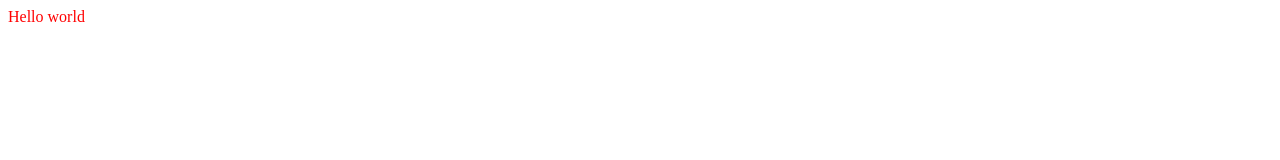
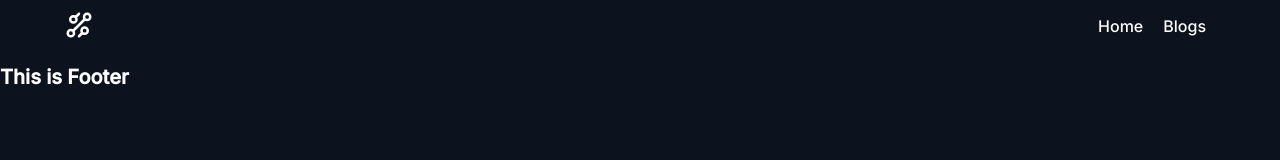
Before and after one commit to awesomedev08/techhub-blog, a Gatsby site in the folder web/: page / in a window 1280 px wide. Built offline with nearby package versions, Linux system fonts and the light colour scheme; Gatsby itself is replaced by a stand-in of ours.

Commit message:
adding header

```diff
--- /dev/null
+++ b/web/gatsby-browser.js
@@ -0,0 +1,3 @@
+// fonts
+import '@fontsource/poppins/500.css';
+import '@fontsource/inter/500.css';
--- a/web/package.json
+++ b/web/package.json
@@ -15,7 +15,10 @@
 		"clean": "gatsby clean"
 	},
 	"dependencies": {
+		"@fontsource/inter": "^4.5.2",
+		"@fontsource/poppins": "^4.5.1",
 		"babel-plugin-styled-components": "^2.0.2",
+		"clsx": "^1.1.1",
 		"gatsby": "^4.6.0",
 		"gatsby-plugin-image": "^2.6.0",
 		"gatsby-plugin-sharp": "^4.6.0",
@@ -23,8 +26,10 @@
 		"gatsby-source-filesystem": "^4.6.0",
 		"gatsby-source-sanity": "^7.3.2",
 		"gatsby-transformer-sharp": "^4.6.0",
+		"normalize.css": "^8.0.1",
 		"react": "^17.0.1",
 		"react-dom": "^17.0.1",
+		"react-icons": "^4.3.1",
 		"styled-components": "^5.3.3"
 	},
 	"devDependencies": {
--- /dev/null
+++ b/web/src/components/Footer.js
@@ -0,0 +1,11 @@
+import React from 'react';
+
+function Footer() {
+  return (
+    <div>
+      <h1>This is Footer</h1>
+    </div>
+  );
+}
+
+export default Footer;
--- /dev/null
+++ b/web/src/components/Header.js
@@ -0,0 +1,77 @@
+import React, { useEffect, useState } from 'react';
+import { Link } from 'gatsby';
+import clsx from 'clsx';
+import { MdClose, MdMenu } from 'react-icons/md';
+import HeaderStyles from '../styles/HeaderStyles';
+import Logo from './Logo';
+import ActionButton from './buttons/ActionButton';
+
+function Header() {
+  const [isMobile, setIsMobile] = useState(false);
+  const [isNavOpen, setIsNavOpen] = useState(false);
+  console.log('test');
+
+  useEffect(() => {
+    const checkWidth = () => {
+      setIsMobile(window.matchMedia('(max-width: 768px)').matches);
+    };
+
+    checkWidth();
+    window.addEventListener('resize', checkWidth);
+  }, []);
+
+  return (
+    <HeaderStyles>
+      <div className="bg" />
+      <div className="container">
+        <div className="header__container">
+          <div className="logo">
+            <Logo />
+          </div>
+          <div
+            className={clsx(
+              'nav__wrapper',
+              isMobile && 'mobileNav',
+              isNavOpen && 'open'
+            )}
+          >
+            {isMobile && (
+              <>
+                <ActionButton
+                  // className="mobileMenuBtn"
+                  onKeyDown={() => setIsNavOpen(!isNavOpen)}
+                  onClick={() => setIsNavOpen(!isNavOpen)}
+                >
+                  <MdMenu />
+                </ActionButton>
+                <div className="mobileNavBg" />
+              </>
+            )}
+
+            <nav>
+              {isMobile && (
+                <ActionButton
+                  className="mobileMenuCloseBtn"
+                  onClick={() => setIsNavOpen(!isNavOpen)}
+                  onKeyDown={() => setIsNavOpen}
+                >
+                  <MdClose />
+                </ActionButton>
+              )}
+              <ul>
+                <li>
+                  <Link to="/">Home</Link>
+                </li>
+                <li>
+                  <Link to="/blogs">Blogs</Link>
+                </li>
+              </ul>
+            </nav>
+          </div>
+        </div>
+      </div>
+    </HeaderStyles>
+  );
+}
+
+export default Header;
--- /dev/null
+++ b/web/src/components/Layout.js
@@ -0,0 +1,18 @@
+import React from 'react';
+import Header from './Header';
+import GlobalStyles from '../styles/GlobalStyles';
+import 'normalize.css/normalize.css';
+import Footer from './Footer';
+
+function Layout({ children }) {
+  return (
+    <>
+      <GlobalStyles />
+      <Header />
+      {children}
+      <Footer />
+    </>
+  );
+}
+
+export default Layout;
--- /dev/null
+++ b/web/src/components/Logo.js
@@ -0,0 +1,13 @@
+import React from 'react';
+import { GrTechnology } from 'react-icons/gr';
+import LogoStyles from '../styles/LogoStyles';
+
+function Logo() {
+  return (
+    <LogoStyles to="/">
+      <GrTechnology />
+    </LogoStyles>
+  );
+}
+
+export default Logo;
--- /dev/null
+++ b/web/src/components/buttons/ActionButton.js
@@ -0,0 +1,17 @@
+import React from 'react';
+import ActionButtonStyles from '../../styles/buttons/ActionButtonStyles';
+
+function ActionButton({ children, ...rest }) {
+  return (
+    <ActionButtonStyles
+      className="mobileMenuBtn"
+      role="button"
+      tabIndex={0}
+      {...rest}
+    >
+      {children}
+    </ActionButtonStyles>
+  );
+}
+
+export default ActionButton;
--- a/web/src/pages/index.js
+++ b/web/src/pages/index.js
@@ -1,6 +1,6 @@
 import React from 'react';
-import IndexStyles from '../styles/IndexStyles';
+import Layout from '../components/Layout';
 
-const IndexPage = () => <IndexStyles>Hello world</IndexStyles>;
+const IndexPage = () => <Layout />;
 
 export default IndexPage;
--- /dev/null
+++ b/web/src/styles/GlobalStyles.js
@@ -0,0 +1,47 @@
+import { createGlobalStyle } from 'styled-components';
+
+const GlobalStyles = createGlobalStyle`
+  *{
+    margin: 0;
+    padding: 0;
+    box-sizing: border-box;
+  }
+  :root{
+    --primary: #4A46EB;
+    --secondary: #753AFF;
+    --darkBlue: #070747;
+    --darkPurple: #0E0034;
+    --black-1: #0D121F;
+    --black-2: #121826;
+    --white-1: #C6BED9;
+    --gray: #64718A;
+    --grey: var(--gray);
+    --white: white;
+    --black: black;
+  }
+  html{
+    font-size: 10px;
+  }
+  body{
+    min-height: 100vh;
+    width: 100%;
+    font-family: 'Inter';
+    background: var(--black-1);
+    color: var(--white);
+  }
+  a{
+    text-decoration: none;
+    color: var(--white);
+  }
+  .container{
+    max-width: 1200px;
+    margin: 0 auto;
+    width: 90%;
+  }
+  img, svg{
+    height: 100%;
+    width: 100%;
+  }
+`;
+
+export default GlobalStyles;
--- /dev/null
+++ b/web/src/styles/HeaderStyles.js
@@ -0,0 +1,81 @@
+import styled from 'styled-components';
+
+export default styled.header`
+  width: 100%;
+  position: relative;
+  z-index: 1;
+  overflow: hidden;
+  padding: 1rem 0;
+  .bg {
+    position: absolute;
+    left: 0;
+    top: 0;
+    width: 100%;
+    height: 100%;
+    z-index: -1;
+    filter: blur(100px) brightness(80%);
+  }
+  .header__container {
+    display: flex;
+    justify-content: space-between;
+    align-items: center;
+  }
+  nav {
+    ul {
+      li {
+        display: inline-block;
+        margin: 0 1rem;
+        a {
+          text-decoration: none;
+          font-size: 1.6rem;
+        }
+      }
+    }
+  }
+  .mobileNav {
+    nav {
+      position: fixed;
+      top: 0;
+      right: 0;
+      width: 80%;
+      transform: translateX(100%);
+      background-color: var(--black-2);
+      height: 100vh;
+      display: flex;
+      align-items: center;
+      justify-content: center;
+      transition: 0.3s ease transform;
+      ul {
+        li {
+          display: block;
+        }
+      }
+      .mobileMenuCloseBtn {
+        color: crimson;
+        position: absolute;
+        top: 10px;
+        right: 10px;
+        border-color: crimson;
+        &:hover {
+          background-color: crimson;
+          color: var(--white);
+        }
+      }
+    }
+    &.open {
+      nav {
+        transform: translateX(0);
+      }
+    }
+    .mobileNavBg {
+      position: fixed;
+      top: 0px;
+      left: 0px;
+      width: 100%;
+      height: 100%;
+      z-index: -1;
+      transition: opacity 0.6s linear 0s;
+      filter: brightness(80%) blur(100px);
+    }
+  }
+`;
--- /dev/null
+++ b/web/src/styles/LogoStyles.js
@@ -0,0 +1,11 @@
+import styled from 'styled-components';
+import { Link } from 'gatsby';
+
+export default styled(Link)`
+  svg {
+    font-size: 3rem;
+    path {
+      stroke: white;
+    }
+  }
+`;
--- /dev/null
+++ b/web/src/styles/buttons/ActionButtonStyles.js
@@ -0,0 +1,21 @@
+import styled from 'styled-components';
+
+export default styled.div`
+  cursor: pointer;
+  border: 2px solid var(--primary);
+  padding: 0.6rem;
+  border-radius: 8px;
+  color: var(--primary);
+  transition-property: color, background-color;
+  transition: 0.3s ease;
+  svg {
+    font-size: 2.5rem;
+  }
+  * {
+    pointer-events: none;
+  }
+  &:hover {
+    background-color: var(--primary);
+    color: var(--white-1);
+  }
+`;
```
Also changed, not shown: web/src/pages/blogs.js (added, +11 -0 lines), web/src/pages/test.js (added, +7 -0 lines), README.md (added), web/src/styles/HomePageStyles.js (renamed from web/src/styles/IndexStyles.js), 2 other files.
